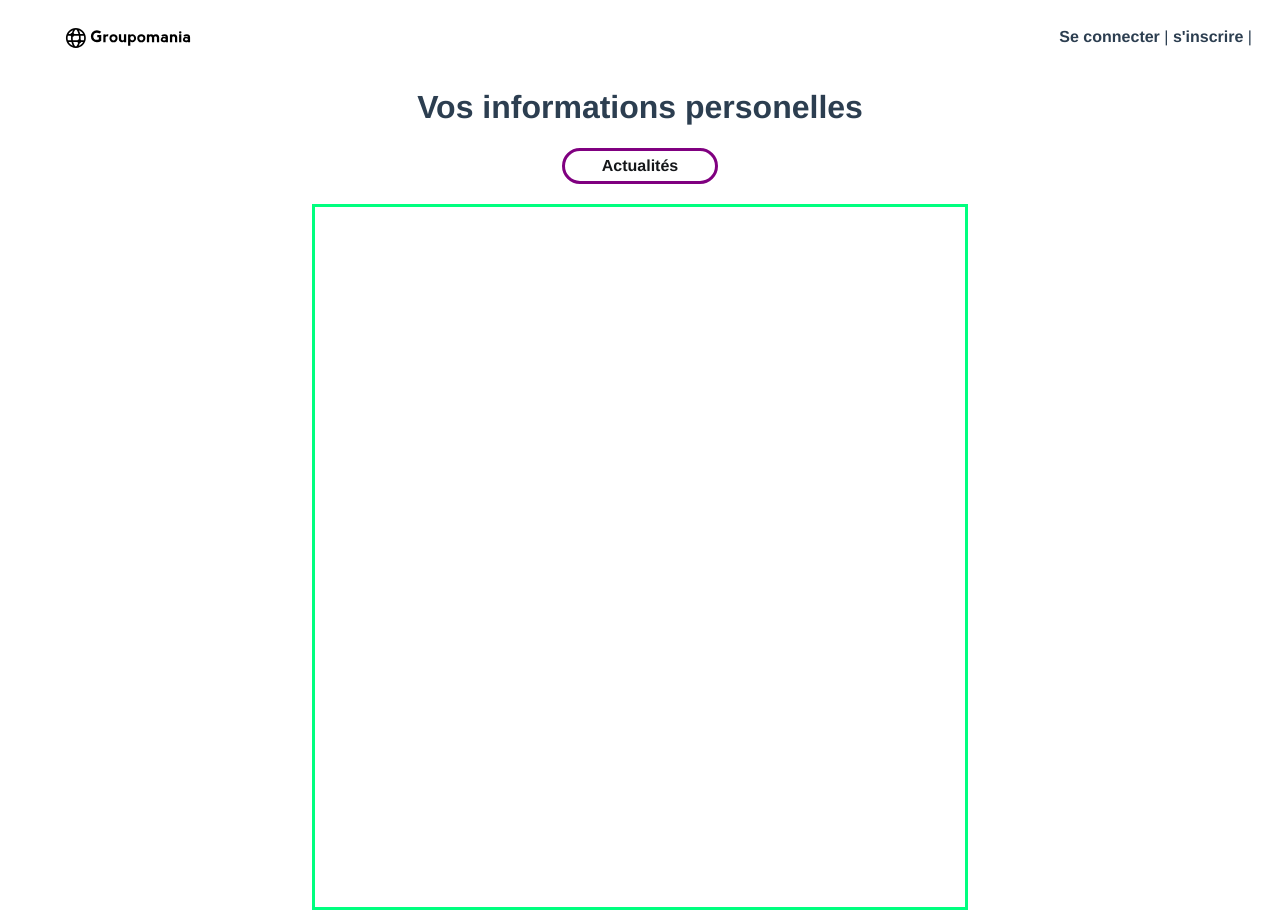
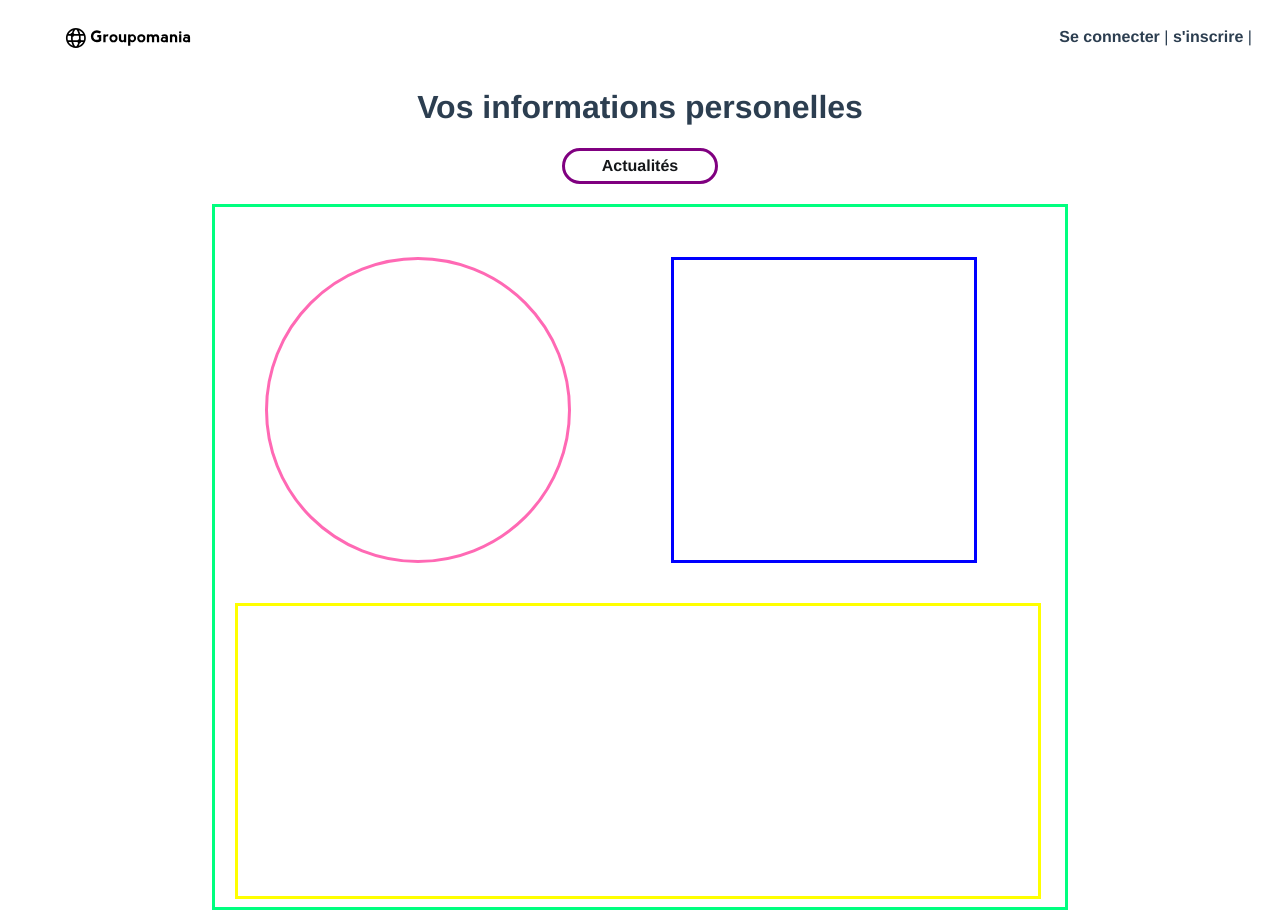
Before and after one commit to Bescore/Openclassrooms_P7, a Vue app: page /compte in a window 1280 px wide. Built offline with nearby package versions, Linux system fonts and the light colour scheme.

Commit message:
maquettage/modif de la page compte

```diff
--- a/src/views/compte.vue
+++ b/src/views/compte.vue
@@ -2,6 +2,11 @@
     <h1>Vos informations personelles</h1>
     <div class="actualite-contenair"><router-link class="actualite" to="/feed">Actualités</router-link></div>
     <div class="compte-contenair">
+        <div class="compte-contains">
+            <div class='compte-contenair-photo'></div>
+            <div class="compte-contenair-photo-label"></div>
+        </div>
+        <div class="compte-contains-infos"></div>
     </div>
 </template>
 
@@ -28,12 +33,41 @@ export default {
     color: #15171a;
     text-decoration: none;
   }
+.compte-contains{
+    display: flex;
+}
 .compte-contenair{
     margin:auto;
     margin-top:20px;
-    width: 650px;
+    width: 850px;
     height:700px;
     border:springgreen solid;
 
 }
+.compte-contenair-photo{
+    width:300px;
+    height:300px;
+    border: hotpink solid ;
+    border-radius:50%;
+    position: relative;
+    left:50px;
+     top:50px;
+}
+.compte-contenair-photo-label{
+width:300px;
+height: 300px;
+border: blue solid;
+position: relative;
+left:150px;
+top:50px;
+}
+.compte-contains-infos{
+width:800px;
+height:290px;
+border:yellow solid;
+position: relative;
+left:20px;
+top:90px
+}
+
 </style>
```
